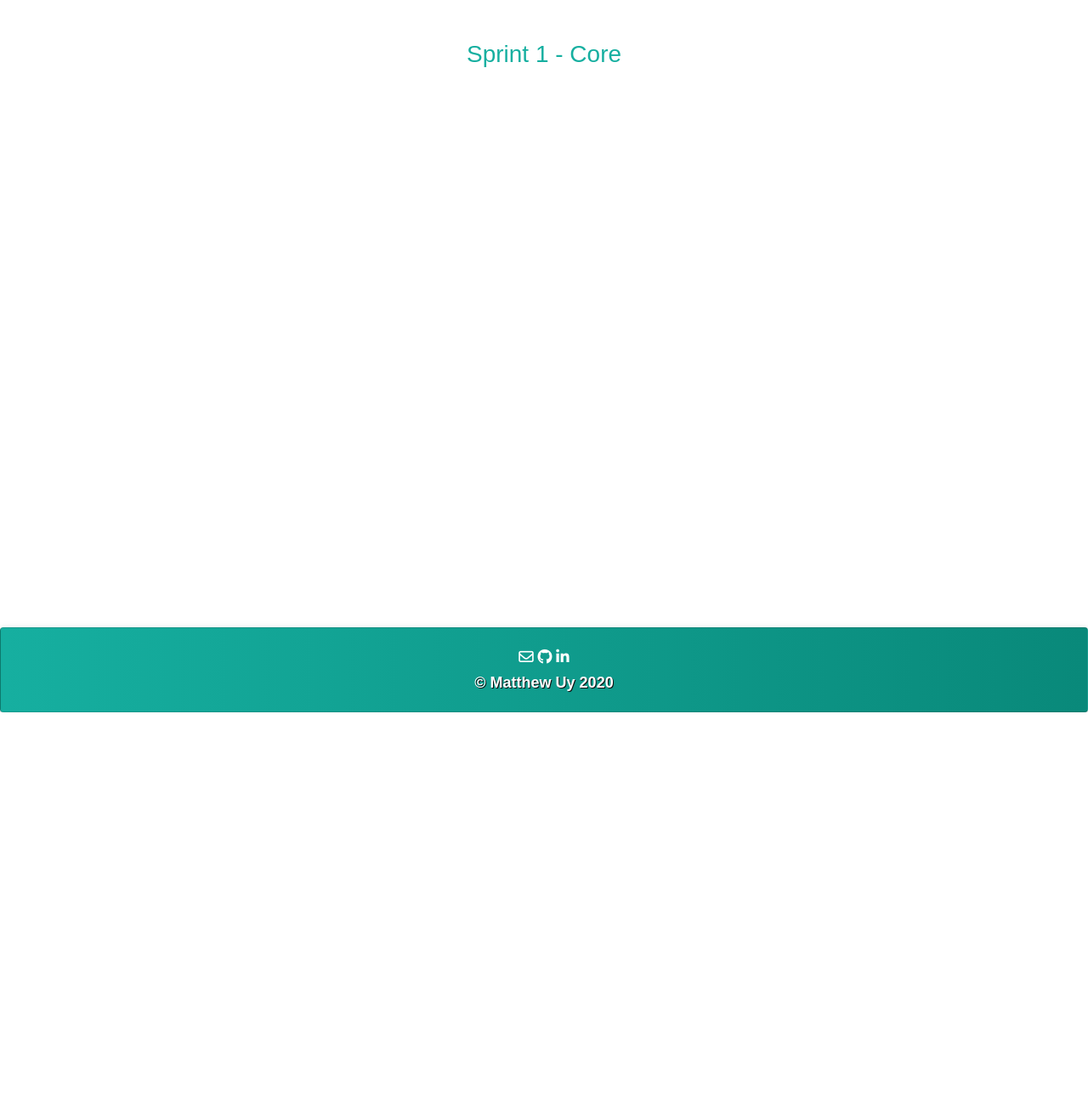
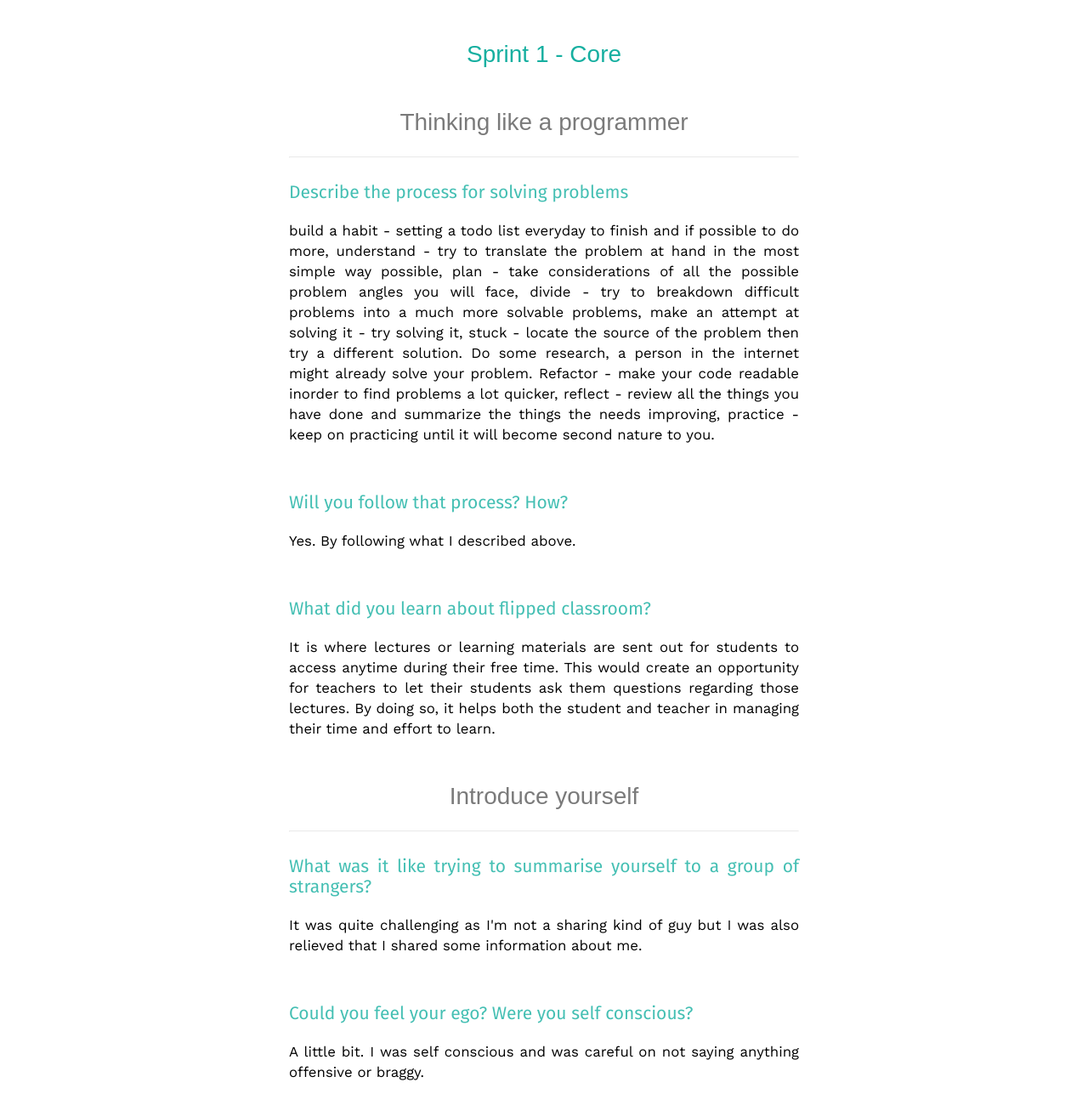
Before and after one commit to malyz01/malyz01.github.io, a plain HTML site: page sprints/sprint1core.html in a window 1280 px wide. Shown: the part 100-1400 px from the top of the page at 85% size. Before the commit the page ends 938 px from the top, so only its background shows below. Drawn offline with nearby package versions, Linux system fonts and the light colour scheme; a web font is replaced by a local one.

Commit message:
finished sprint 1

```diff
--- a/sprints/sprint1core.html
+++ b/sprints/sprint1core.html
@@ -52,9 +52,60 @@
           Sprint 1 - Core
         </div>
 
+        <div class="sTopic">Thinking like a programmer</div>
+        <hr />
         <section>
-          <div class="sTitle"></div>
-          <div class="sBody"></div>
+          <div class="sTitle">Describe the process for solving problems</div>
+          <div class="sBody">
+            build a habit - setting a todo list everyday to finish and if
+            possible to do more, understand - try to translate the problem at
+            hand in the most simple way possible, plan - take considerations of
+            all the possible problem angles you will face, divide - try to
+            breakdown difficult problems into a much more solvable problems,
+            make an attempt at solving it - try solving it, stuck - locate the
+            source of the problem then try a different solution. Do some
+            research, a person in the internet might already solve your problem.
+            Refactor - make your code readable inorder to find problems a lot
+            quicker, reflect - review all the things you have done and summarize
+            the things the needs improving, practice - keep on practicing until
+            it will become second nature to you.
+          </div>
+        </section>
+        <section>
+          <div class="sTitle">Will you follow that process? How?</div>
+          <div class="sBody">Yes. By following what I described above.</div>
+        </section>
+        <section>
+          <div class="sTitle">What did you learn about flipped classroom?</div>
+          <div class="sBody">
+            It is where lectures or learning materials are sent out for students
+            to access anytime during their free time. This would create an
+            opportunity for teachers to let their students ask them questions
+            regarding those lectures. By doing so, it helps both the student and
+            teacher in managing their time and effort to learn.
+          </div>
+        </section>
+
+        <div class="sTopic">Introduce yourself</div>
+        <hr />
+        <section>
+          <div class="sTitle">
+            What was it like trying to summarise yourself to a group of
+            strangers?
+          </div>
+          <div class="sBody">
+            It was quite challenging as I'm not a sharing kind of guy but I was
+            also relieved that I shared some information about me.
+          </div>
+        </section>
+        <section>
+          <div class="sTitle">
+            Could you feel your ego? Were you self conscious?
+          </div>
+          <div class="sBody">
+            A little bit. I was self conscious and was careful on not saying
+            anything offensive or braggy.
+          </div>
         </section>
       </div>
     </div>
```
Also changed, not shown: sprints/sprint1technical.html (+0 -31 lines).
